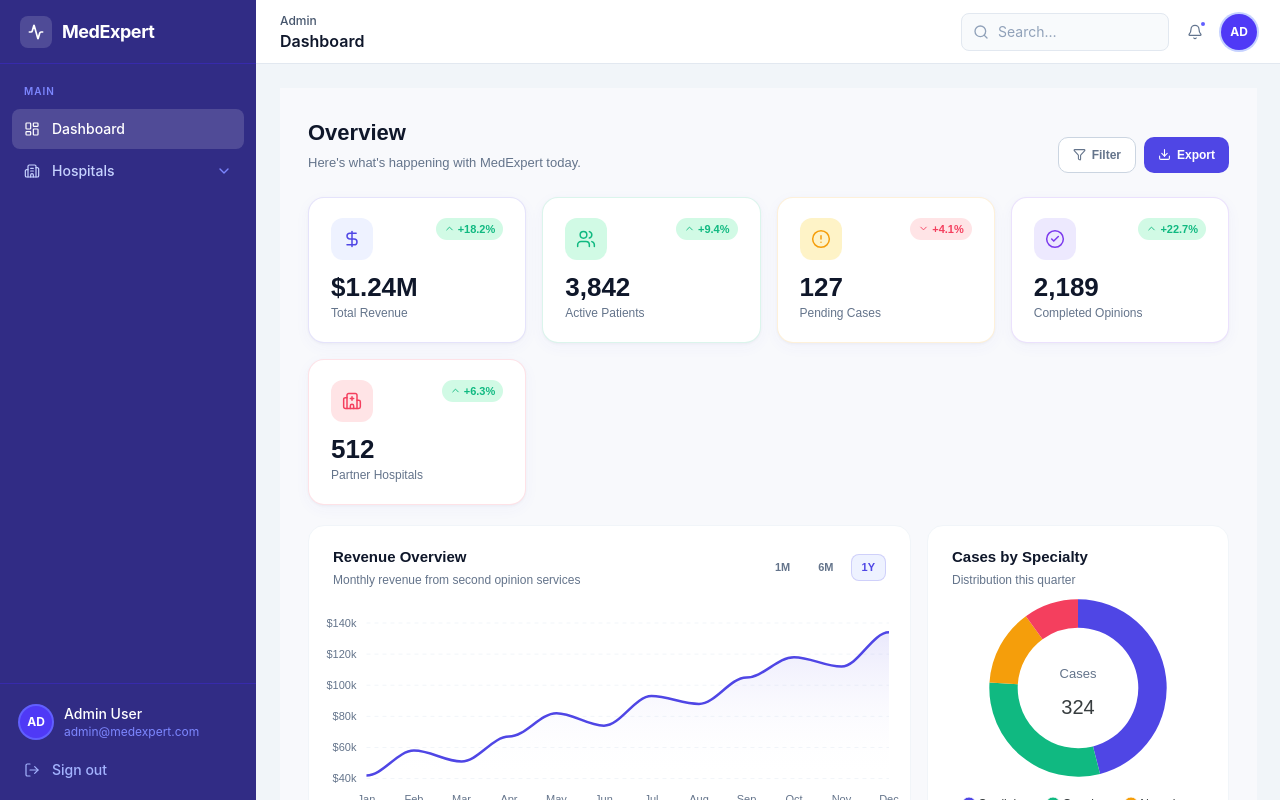
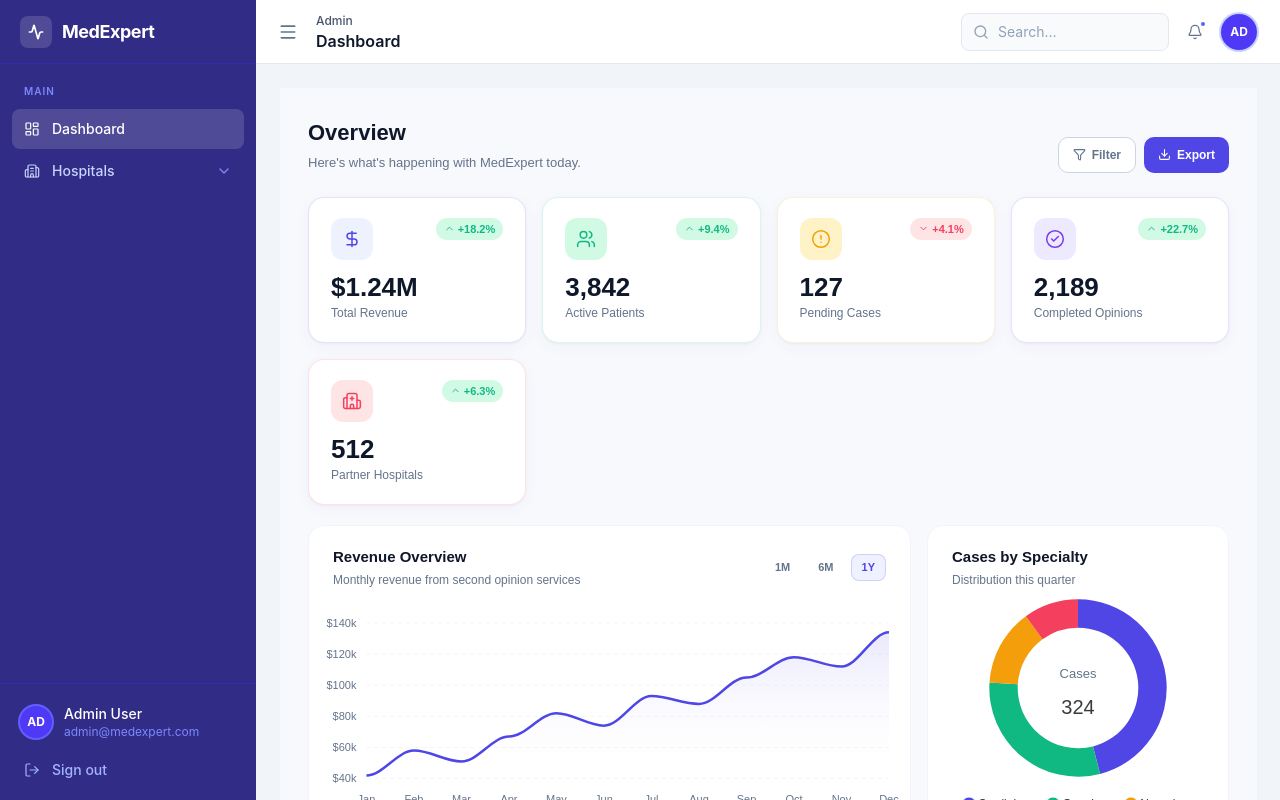
Before and after one commit to Navnit73/med, a React (Vite) app: page /signin in a window 1280 px wide. Both pictures are taken after a click on the button "Sign in". Shown: the top 800 px of the page. Built offline with nearby package versions, Linux system fonts and the light colour scheme.

Commit message:
feat: add toggleable sidebar functionality to AdminLayout

```diff
--- a/src/layouts/AdminLayout.jsx
+++ b/src/layouts/AdminLayout.jsx
@@ -2,7 +2,7 @@
 import { Outlet, Link, useLocation, useNavigate } from 'react-router-dom';
 import {
   Activity, LayoutDashboard, FileText, Users, LogOut,
-  Building2, ChevronDown, PlusCircle, List, Bell, Search
+  Building2, ChevronDown, PlusCircle, List, Bell, Search, Menu
 } from 'lucide-react';
 import { useAuth } from '../context/AuthContext';
 
@@ -10,6 +10,8 @@
   const location = useLocation();
   const navigate = useNavigate();
   const { logout } = useAuth();
+
+  const [isSidebarOpen, setIsSidebarOpen] = useState(true);
 
   const [hospitalsMenuOpen, setHospitalsMenuOpen] = useState(
     location.pathname.startsWith('/admin/hospitals')
@@ -53,7 +55,7 @@
     <div className="min-h-screen bg-slate-100 flex font-sans text-slate-900 antialiased">
 
       {/* ── Sidebar ── */}
-      <aside className="w-64 bg-indigo-900 flex flex-col fixed h-full z-20">
+      <aside className={`w-64 bg-indigo-900 flex flex-col fixed h-full z-20 transition-transform duration-300 ease-in-out ${isSidebarOpen ? 'translate-x-0' : '-translate-x-full'}`}>
 
         {/* Logo */}
         <div className="h-16 flex items-center px-5 border-b border-indigo-800">
@@ -138,14 +140,22 @@
       </aside>
 
       {/* ── Main ── */}
-      <div className="flex-1 ml-64 flex flex-col min-h-screen">
+      <div className={`flex-1 flex flex-col min-h-screen transition-all duration-300 ease-in-out ${isSidebarOpen ? 'ml-64' : 'ml-0'}`}>
 
         {/* Header */}
         <header className="h-16 bg-white border-b border-slate-200 flex items-center justify-between px-6 sticky top-0 z-10">
 
           {/* Left: breadcrumb + title */}
-          <div>
-            <nav className="flex items-center gap-1 text-xs text-slate-400 mb-0.5">
+          <div className="flex items-center gap-3">
+            <button
+              onClick={() => setIsSidebarOpen(!isSidebarOpen)}
+              className="p-1.5 -ml-2 rounded-md text-slate-500 hover:bg-slate-100 transition-colors focus:outline-none focus:ring-2 focus:ring-indigo-500"
+              aria-label="Toggle sidebar"
+            >
+              <Menu className="w-5 h-5" />
+            </button>
+            <div>
+              <nav className="flex items-center gap-1 text-xs text-slate-400 mb-0.5">
               {pathSegments.map((seg, i, arr) => {
                 const path   = '/' + arr.slice(0, i + 1).join('/');
                 const isLast = i === arr.length - 1;
@@ -164,6 +174,7 @@
               })}
             </nav>
             <h1 className="text-base font-semibold text-slate-900 leading-tight">{pageTitle}</h1>
+            </div>
           </div>
 
           {/* Right: search + bell + avatar */}
```
